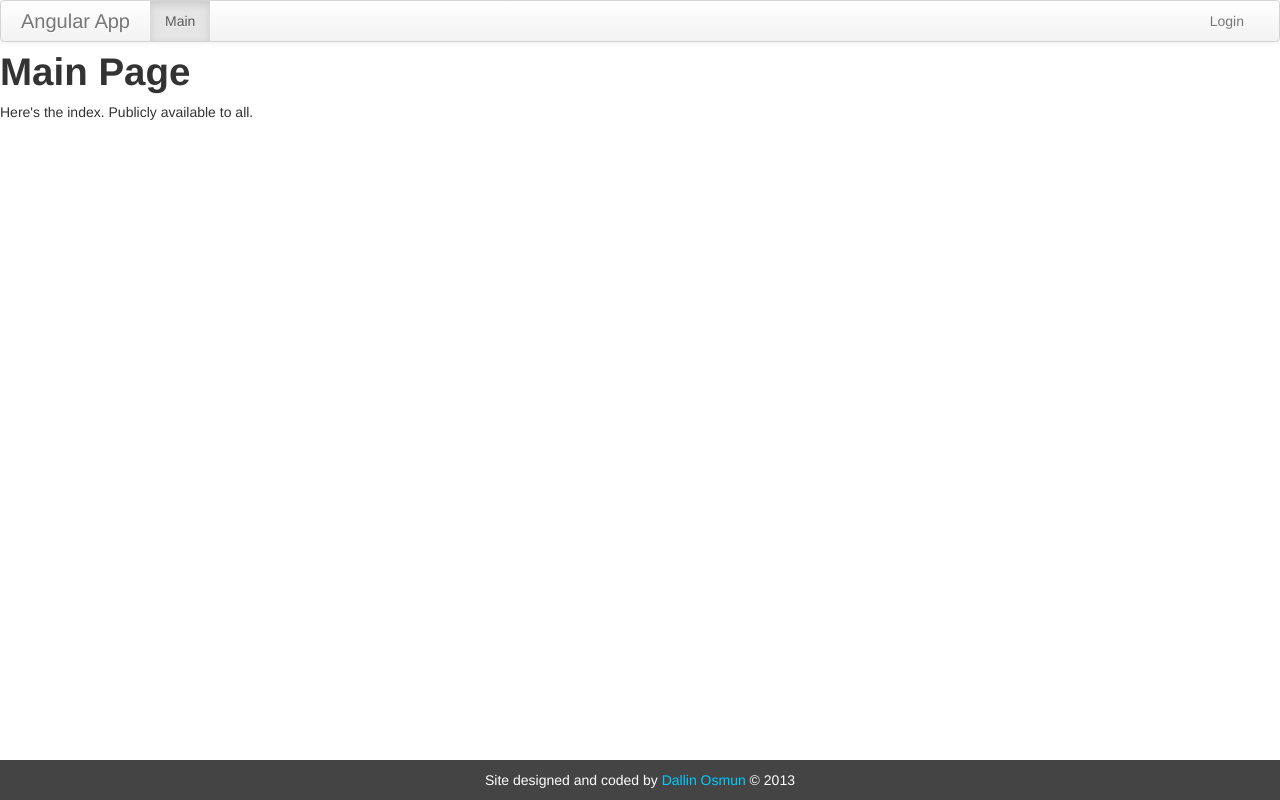
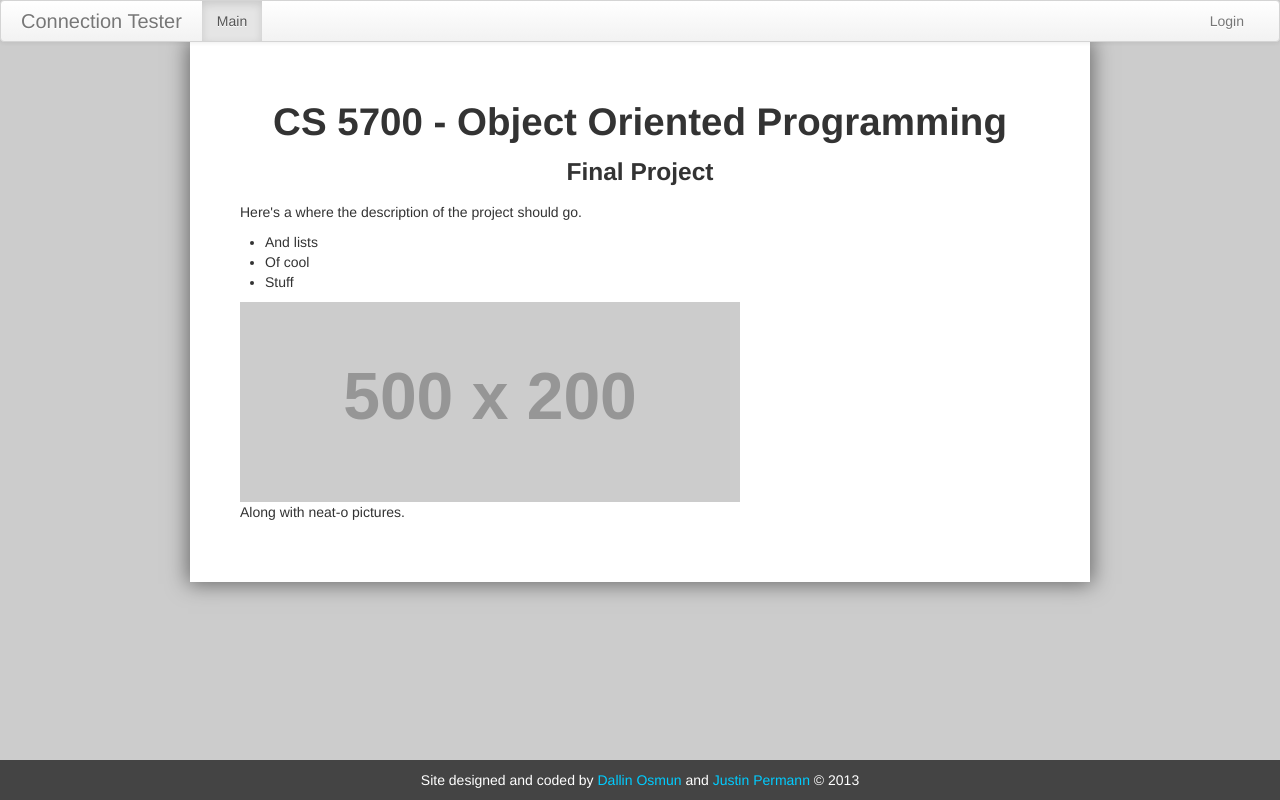
Before and after one commit to Adalden/connection-tester, a website: page client/index.html in a window 1280 px wide. Drawn offline with Linux system fonts and the light colour scheme; no server answers; placeholder pictures from the web are drawn by us.

Commit message:
styling tweaks

```diff
--- a/client/css/app.styl
+++ b/client/css/app.styl
@@ -2,6 +2,7 @@
 @import header
 @import footer
 @import login
+@import main
 
 *
   padding: 0
@@ -10,6 +11,7 @@
 html,
 body
   height: 100%
+  background-color: #ccc
 
 a
   cursor: pointer
--- /dev/null
+++ b/client/css/main.styl
@@ -0,0 +1,9 @@
+#main
+  width: 800px
+  margin: 0 auto
+  padding: 50px
+  box-shadow: 0 0 20px 2px rgba(0,0,0,.5)
+  background-color: white
+
+  h1, h3
+    text-align: center
--- a/client/index.html
+++ b/client/index.html
@@ -1,10 +1,10 @@
 <!DOCTYPE html>
 <html>
   <head>
-    <title>Angular App</title>
+    <title>Connection Tester</title>
     <!-- ref:css css/<%= appName %>.min.css -->
+    <link rel="stylesheet" href="css/lib/bootstrap.css">
     <link rel="stylesheet" href="css/app.css">
-    <link rel="stylesheet" href="css/lib/bootstrap.css">
     <!-- endref -->
   </head>
   <body check-user>
--- a/client/js/app/ctrl/main.js
+++ b/client/js/app/ctrl/main.js
@@ -1,7 +1,6 @@
 /* global app */
 app.controller('mainCtrl',
-  function ($scope) {
+  function () {
     'use strict';
-    $scope.msg = 'Here\'s the index. Publicly available to all.';
   }
 );
--- a/client/tmpl/footer.html
+++ b/client/tmpl/footer.html
@@ -1,4 +1,4 @@
-<div id="copyright">Site designed and coded by <a href="http://www.dallinosmun.com">Dallin Osmun</a> &copy; {{year}}</div>
+<div id="copyright">Site designed and coded by <a href="https://github.com/numso">Dallin Osmun</a> and <a href="https://github.com/justinkredible56">Justin Permann</a> &copy; {{year}}</div>
 
 <div id="alerts">
   <div alert ng-repeat="alert in alerts" type="alert.type" close="closeAlert($index, alert)">{{alert.msg}}</div>
--- a/client/tmpl/header.html
+++ b/client/tmpl/header.html
@@ -1,6 +1,6 @@
 <div class="navbar">
   <div class="navbar-inner">
-    <a href="#" class="brand">Angular App</a>
+    <a href="#" class="brand">Connection Tester</a>
     <ul class="nav">
       <li ng-repeat="item in nav | filter:security" ng-class="{active:item.state==state.current.name}">
         <a href="#{{item.url}}">{{item.name}}</a>
--- a/client/tmpl/main.html
+++ b/client/tmpl/main.html
@@ -1,4 +1,13 @@
 <div id="main">
-  <h1>Main Page</h1>
-  <p>{{msg}}</p>
+  <h1>CS 5700 - Object Oriented Programming</h1>
+  <h3>Final Project</h3>
+  <p>Here's a where the description of the project should go.</p>
+  <ul>
+    <li>And lists</li>
+    <li>Of cool</li>
+    <li>Stuff</li>
+  </ul>
+
+  <img src="http://www.placehold.it/500x200.jpg">
+  <p>Along with neat-o pictures.</p>
 </div>
```
Also changed, not shown: client/css/app.css.
